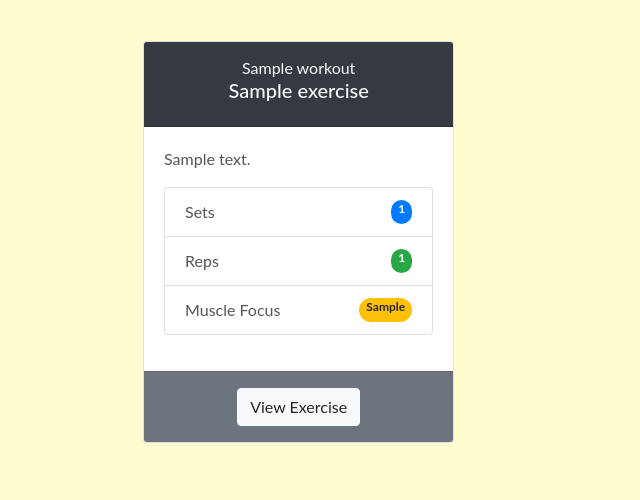
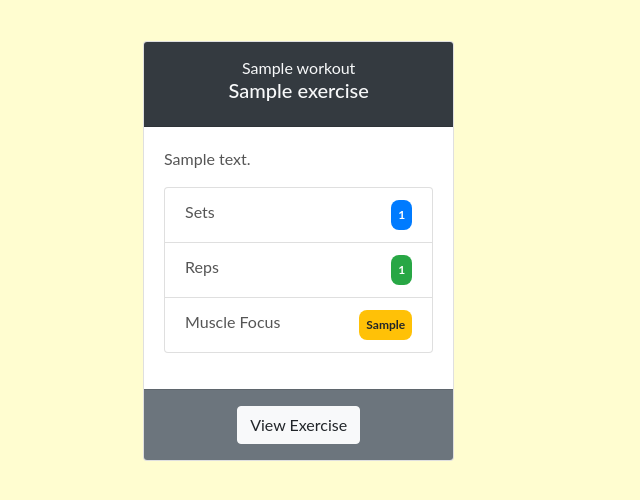
Before and after one commit to tadhgnolan/workout-generator, a Django app: page /generator/ in a window 1280 px wide. Shown: the part 220-720 px from the top of the page, without its empty margins (0-640 px from the left). Run offline with Django 3.2, Linux system fonts and the light colour scheme; tables that the repository leaves empty hold one stand-in row (values such as "Sample post"); some libraries are stand-ins or nearby versions.

Commit message:
Update base template styling

```diff
--- a/static/css/base.css
+++ b/static/css/base.css
@@ -88,3 +88,9 @@ main {
         padding-top: 164px;
     } */
 }
+
+.badge {
+    white-space: break-spaces;
+    line-height: 2;
+    border-radius: 8px;
+}
```
